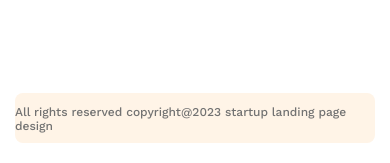
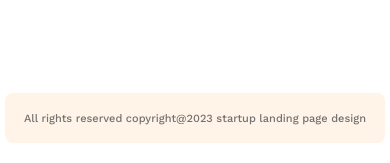
Before and after one commit to Galibmehboob/G3-arcitects, a plain HTML site: page index.html in a window 390 px wide. Shown: the part 3780-3943 px from the top of the page. Drawn offline with nearby package versions, Linux system fonts and the light colour scheme.

Commit message:
size changed

```diff
--- a/styles/arc.css
+++ b/styles/arc.css
@@ -268,9 +268,9 @@
     }
 
     .footers {
-        font-size: 12px;
+        font-size: 11px;
         width: calc(100% - 30px);
-        padding: 0;
+        padding: 0 10px;
         height: 50px;
         align-content: center;
     }
```
